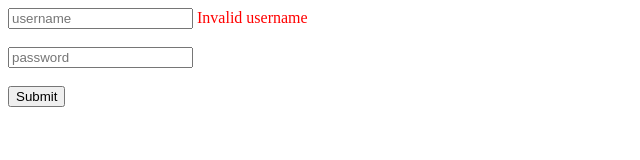
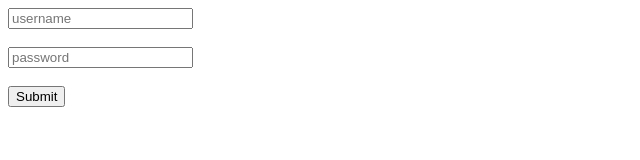
Before and after one commit to Legendary-Folah/FV, a plain HTML site: page index.html in a window 1280 px wide. Shown: the whole page, without its empty margins (0-640 px from the left). Drawn offline with Linux system fonts and the light colour scheme.

Commit message:
changessssssss oh

```diff
--- a/index.html
+++ b/index.html
@@ -11,7 +11,7 @@
 <body>
     <form action="" onsubmit="return validate();">
         <input type="text" placeholder="username" id="uname">
-        <label id="labeluser" style="color: red;">Invalid username</label>
+        <label id="labeluser" style="color: red; visibility: hidden;">Invalid username</label>
         <br> <br>
 
         <input type="password" placeholder="password" id="pword">
```
